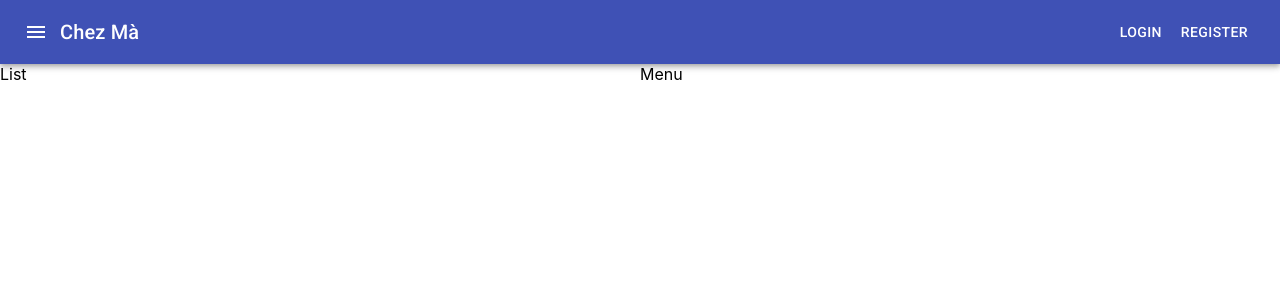
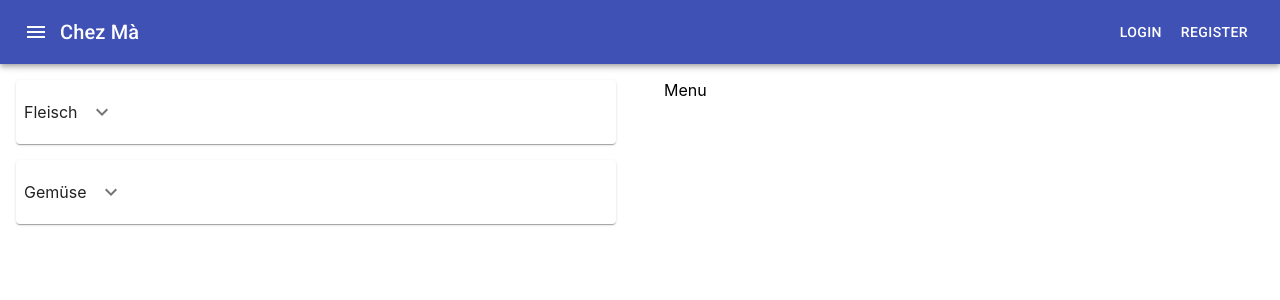
Before and after one commit to Chez-Ma/chezma, a React (Create React App) app: page / in a window 1280 px wide. Shown: the top 300 px of the page. Built offline with nearby package versions, Linux system fonts and the light colour scheme.

Commit message:
Added ingredient lists.

```diff
--- a/src/components/Home.js
+++ b/src/components/Home.js
@@ -1,20 +1,44 @@
 import React, {Component} from 'react';
 import {connect} from 'react-redux';
 import Grid from "@material-ui/core/Grid";
+import IngredientList from "./IngredientList";
+import Box from "@material-ui/core/Box";
+
+const dummyData = [{
+  name: "Fleisch",
+  ingredients: [
+    {name: "Rindsgulasch"},
+    {name: "Gordon-Bleu"}],
+},{
+  name: "Gemüse",
+  ingredients: [{name: "Grüner Salat"}]
+}]
 
 function mapStateToProps(state) {
   return {};
 }
 
 class Home extends Component {
+
+
   render() {
+    const ingredientLists = dummyData.map((ingredientList) => (
+      <Box mb={2}>
+        <IngredientList ingredientList={ingredientList} />
+      </Box>
+    ));
+
     return (
-      <Grid container>
+      <Grid container spacing={2}>
         <Grid item xs={6}>
-          List
+          <Box m={2}>
+            {ingredientLists}
+          </Box>
         </Grid>
         <Grid item xs={6}>
-          Menu
+          <Box m={2}>
+            Menu
+          </Box>
         </Grid>
       </Grid>
     );
--- /dev/null
+++ b/src/components/IngredientList.js
@@ -0,0 +1,60 @@
+import React, {Component} from 'react';
+import IngredientListItem from "./IngredientListItem";
+import IconButton from "@material-ui/core/IconButton";
+import {ExpandMore} from "@material-ui/icons";
+import Collapse from "@material-ui/core/Collapse";
+import CardContent from "@material-ui/core/CardContent";
+import Typography from "@material-ui/core/Typography";
+import CardActions from "@material-ui/core/CardActions";
+import Card from "@material-ui/core/Card";
+import { StylesProvider } from '@material-ui/core/styles';
+import List from "@material-ui/core/List";
+
+
+class IngredientList extends Component {
+  constructor(props) {
+    super(props);
+
+    this.state = {
+      expanded: false
+    }
+  }
+
+  handleExpandClick = () => {
+    this.setState({
+      expanded: !this.state.expanded
+    })
+  }
+
+  render() {
+    const ingredientListItems = this.props.ingredientList.ingredients.map((ingredient) => {
+      return <IngredientListItem ingredient={ingredient}/>
+    });
+
+    return (
+      <Card>
+        <CardActions disableSpacing>
+          <div>{this.props.ingredientList.name}</div>
+          <StylesProvider injectFirst>
+            <IconButton
+              onClick={this.handleExpandClick}
+              aria-expanded={this.state.expanded}
+              aria-label="show more"
+            >
+              <ExpandMore />
+            </IconButton>
+          </StylesProvider>
+        </CardActions>
+        <Collapse in={this.state.expanded} timeout="auto" unmountOnExit>
+          <CardContent>
+            <List>
+              {ingredientListItems}
+            </List>
+          </CardContent>
+        </Collapse>
+      </Card>
+    );
+  }
+}
+
+export default IngredientList;
--- /dev/null
+++ b/src/components/IngredientListItem.js
@@ -0,0 +1,25 @@
+import React, {Component} from 'react';
+import ListItem from "@material-ui/core/ListItem";
+import ListItemText from "@material-ui/core/ListItemText";
+import ListItemSecondaryAction from "@material-ui/core/ListItemSecondaryAction";
+import Checkbox from "@material-ui/core/Checkbox";
+
+class IngredientListItem extends Component {
+  render() {
+    return (
+      <ListItem>
+        <ListItemText primary={this.props.ingredient.name} />
+        <ListItemSecondaryAction>
+          <Checkbox
+            /*edge="end"
+            onChange={handleToggle(value)}
+            checked={checked.indexOf(value) !== -1}
+            inputProps={{ 'aria-labelledby': labelId }}*/
+          />
+        </ListItemSecondaryAction>
+      </ListItem>
+    );
+  }
+}
+
+export default IngredientListItem;
```
